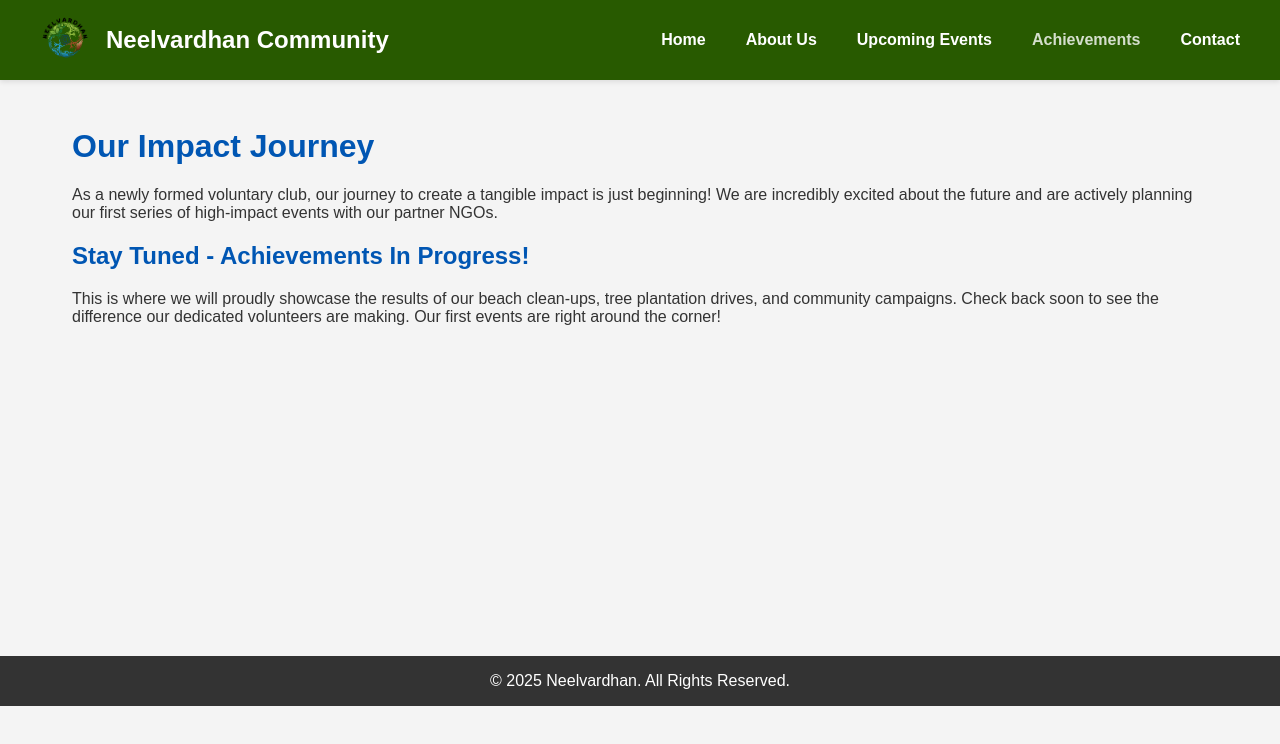
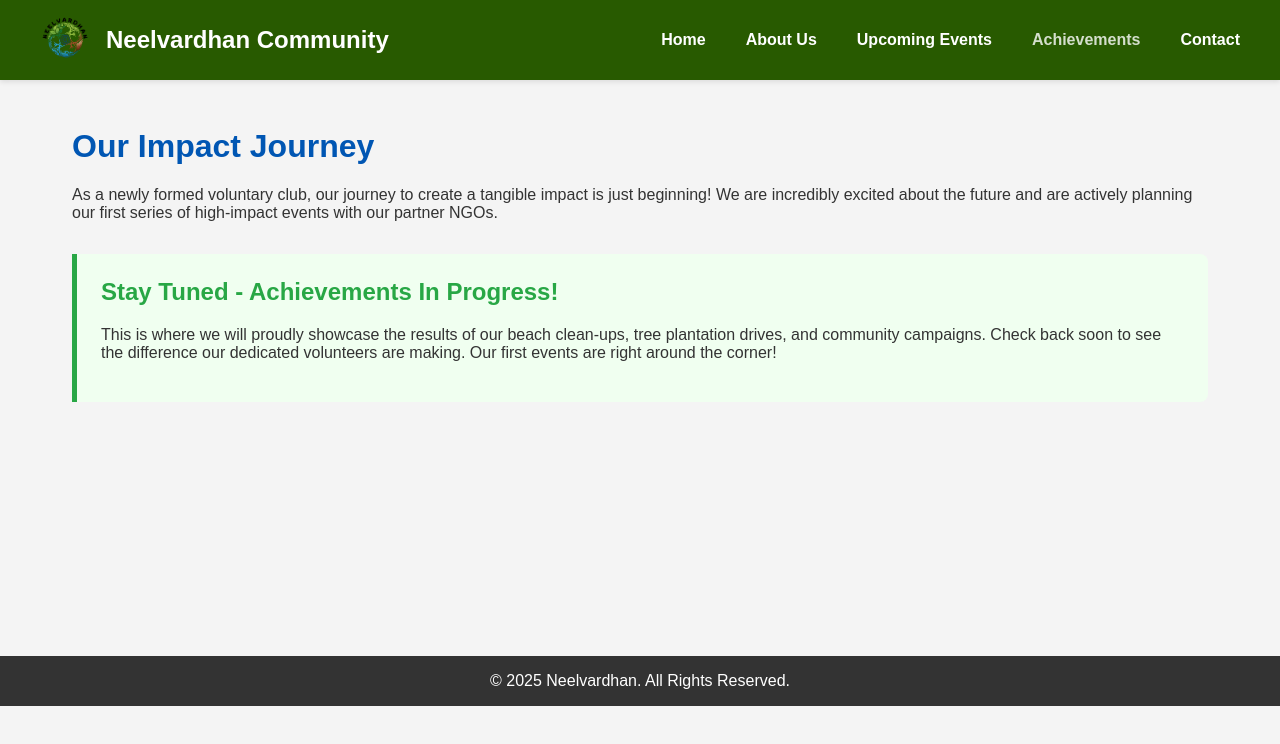
Before and after one commit to OG-DHRUV-1002/dns-website, a React (Create React App) app: page /achievements in a window 1280 px wide. Shown: the top 744 px of the page. Built offline with nearby package versions, Linux system fonts and the light colour scheme.

Commit message:
styles.css

```diff
--- a/src/assets/styles.css
+++ b/src/assets/styles.css
@@ -237,17 +237,18 @@ margin-top: -80px; / Pull it up to fill the space visually */
 }
 
 
-/* Achievements Gallery */
-.gallery {
-    display: grid;
-    grid-template-columns: repeat(auto-fit, minmax(300px, 1fr));
-    gap: 1.5rem;
+/* Add this style for the "In Progress" notice on the Achievements page */
+.in-progress-notice {
+  background-color: #f0fff0; /* Light green background */
+  border-left: 5px solid #28a745; /* Green accent border */
+  padding: 1.5rem;
+  margin-top: 2rem;
+  border-radius: 0 8px 8px 0;
 }
-.gallery-item img {
-    width: 100%;
-    height: 200px;
-    object-fit: cover;
-    border-radius: 8px;
+
+.in-progress-notice h2 {
+  color: #28a745; /* Green to match your theme */
+  margin-top: 0;
 }
 
 /* Footer */
```
